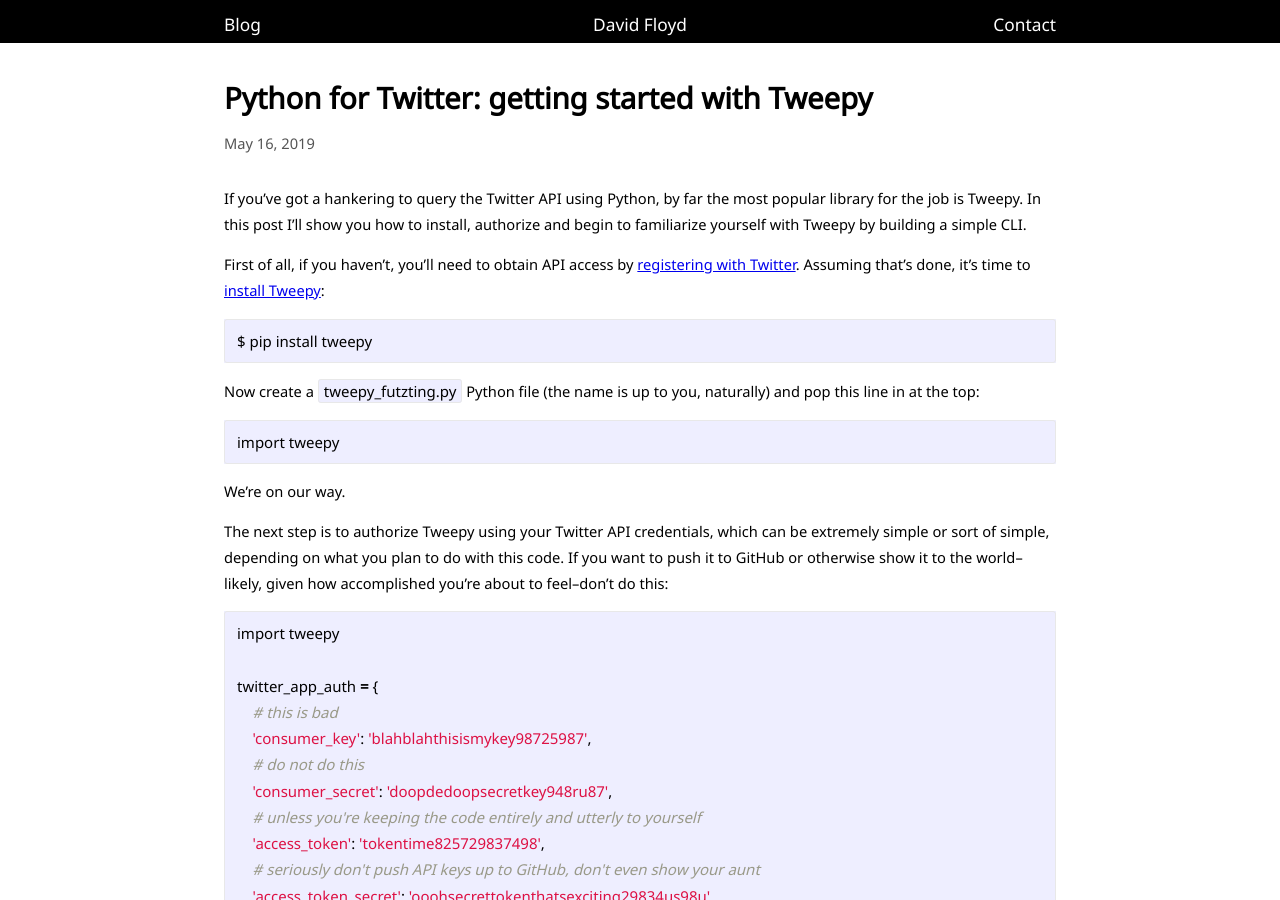
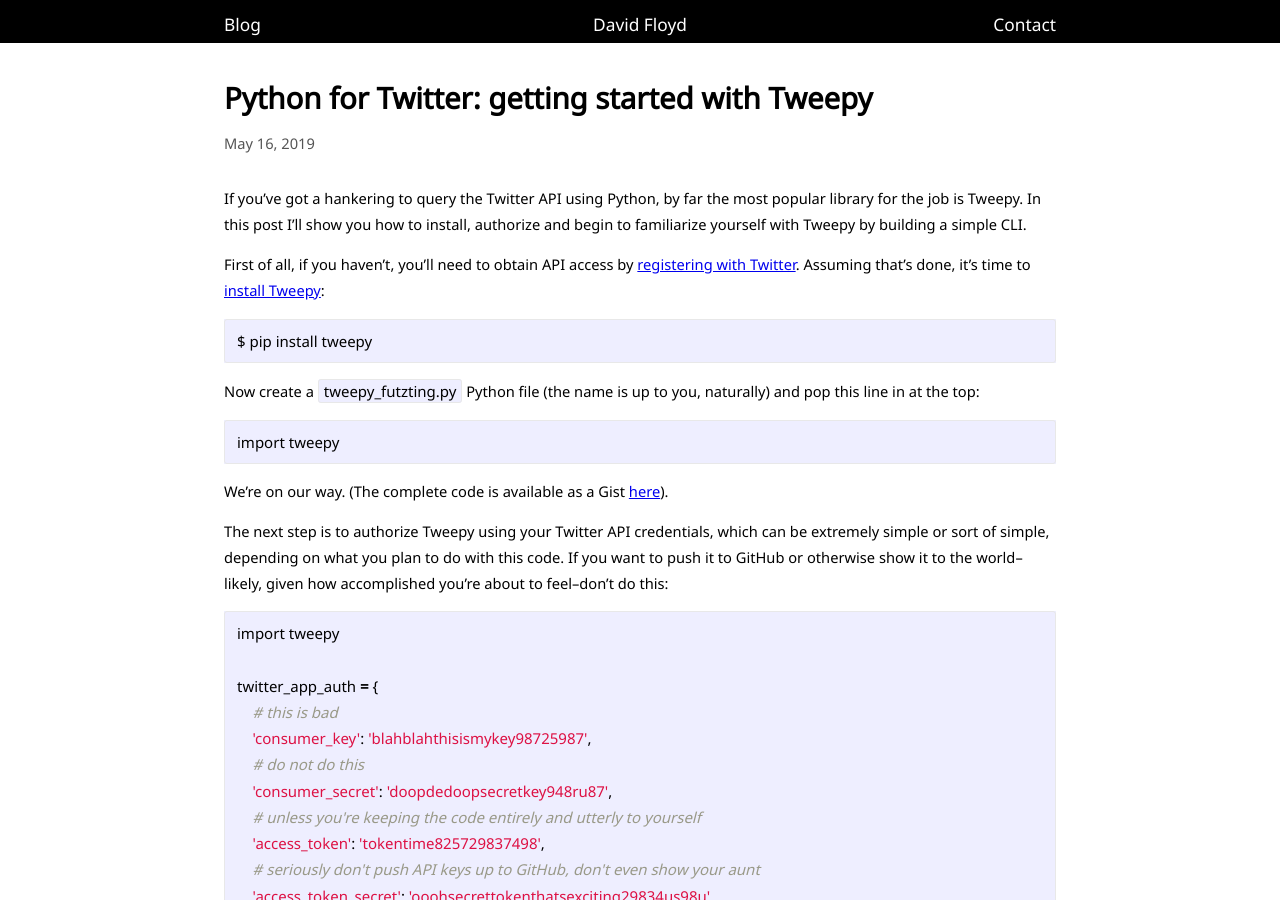
Before and after one commit to davidfloyd91/davidfloyd91.github.io, a Jekyll site: the page built from _posts/2019-05-16-getting-started-tweepy.markdown, in a window 1280 px wide and 900 px high. Built offline with Jekyll 4.4.1, drawn with Linux system fonts in a browser that asks for light colours.

Commit message:
added gist to tweepy post, changed some posts to custom format

````diff
--- a/_posts/2019-01-23-alice-and-bob-and-ruby.markdown
+++ b/_posts/2019-01-23-alice-and-bob-and-ruby.markdown
@@ -1,6 +1,7 @@
 ---
-layout: post
-title: "Alice and Bob and Ruby: exploring cryptography with the OpenSSL gem"
+layout: custom
+title: "Alice, Bob and Ruby: exploring cryptography with the OpenSSL gem"
+permalink: /ruby-openssl/
 ---
 
 Cryptography is like chemistry or electrical engineering. We're aware that it's dreadfully important and that it lets us enjoy technologies we'd really rather not go without.
--- a/_posts/2019-04-30-how-to-make-embeddable-iframes-out-of-chartjs.markdown
+++ b/_posts/2019-04-30-how-to-make-embeddable-iframes-out-of-chartjs.markdown
@@ -1,6 +1,6 @@
 ---
 layout: post
-title: How To Turn Your Chart.js Charts Into Embeddable HTML
+title: How to turn your Chart.js charts into embeddable HTML
 ---
 
 Chart.js is a wonderfully useful, versatile tool, but for certain situations, its built-in methods don't cut it.
--- a/_posts/2019-05-16-getting-started-tweepy.markdown
+++ b/_posts/2019-05-16-getting-started-tweepy.markdown
@@ -18,7 +18,7 @@ Now create a `tweepy_futzting.py` Python file (the name is up to you, naturally)
 import tweepy
 ```
 
-We're on our way.
+We're on our way. (The complete code is available as a Gist <a href="https://gist.github.com/davidfloyd91/428fb3b9acaf229d803e421ac319325b" target="\_blank" rel="noopener noreferrer">here</a>).
 
 The next step is to authorize Tweepy using your Twitter API credentials, which can be extremely simple or sort of simple, depending on what you plan to do with this code. If you want to push it to GitHub or otherwise show it to the world--likely, given how accomplished you're about to feel--don't do this:
 
````
